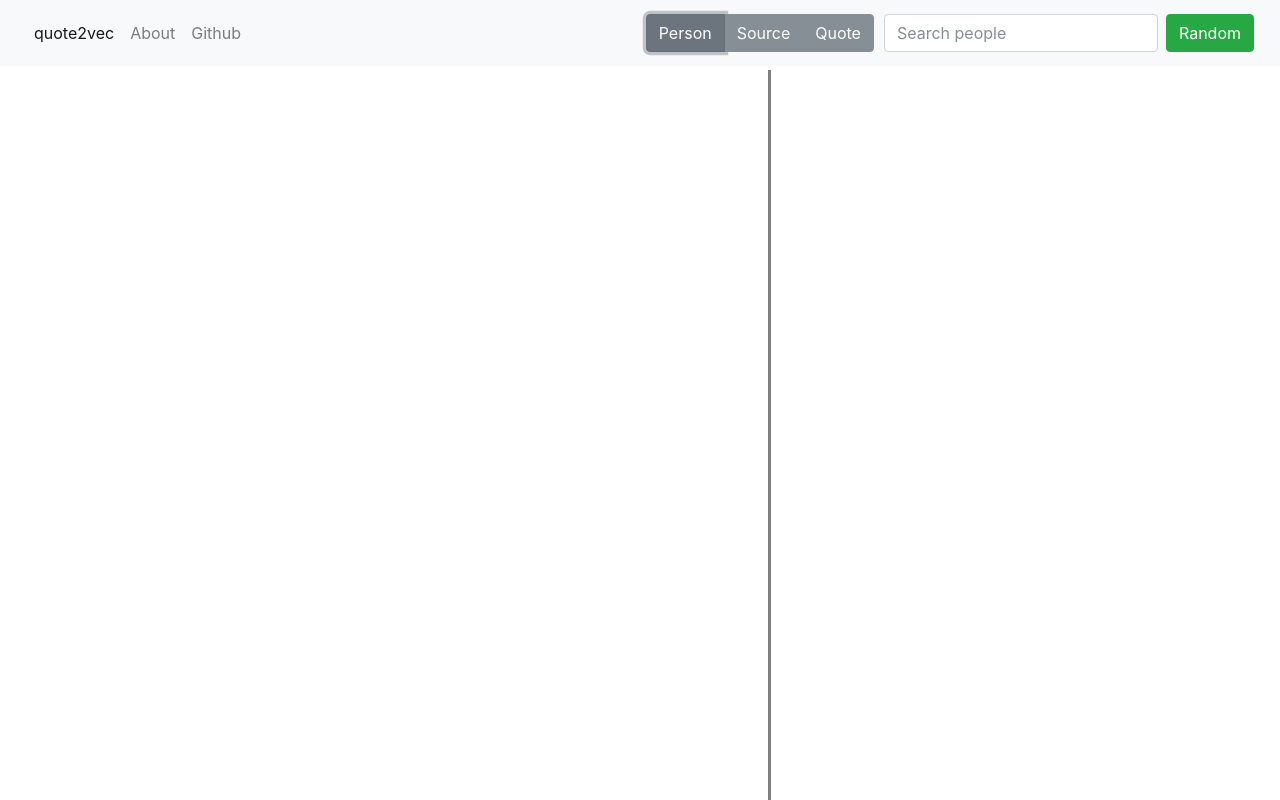
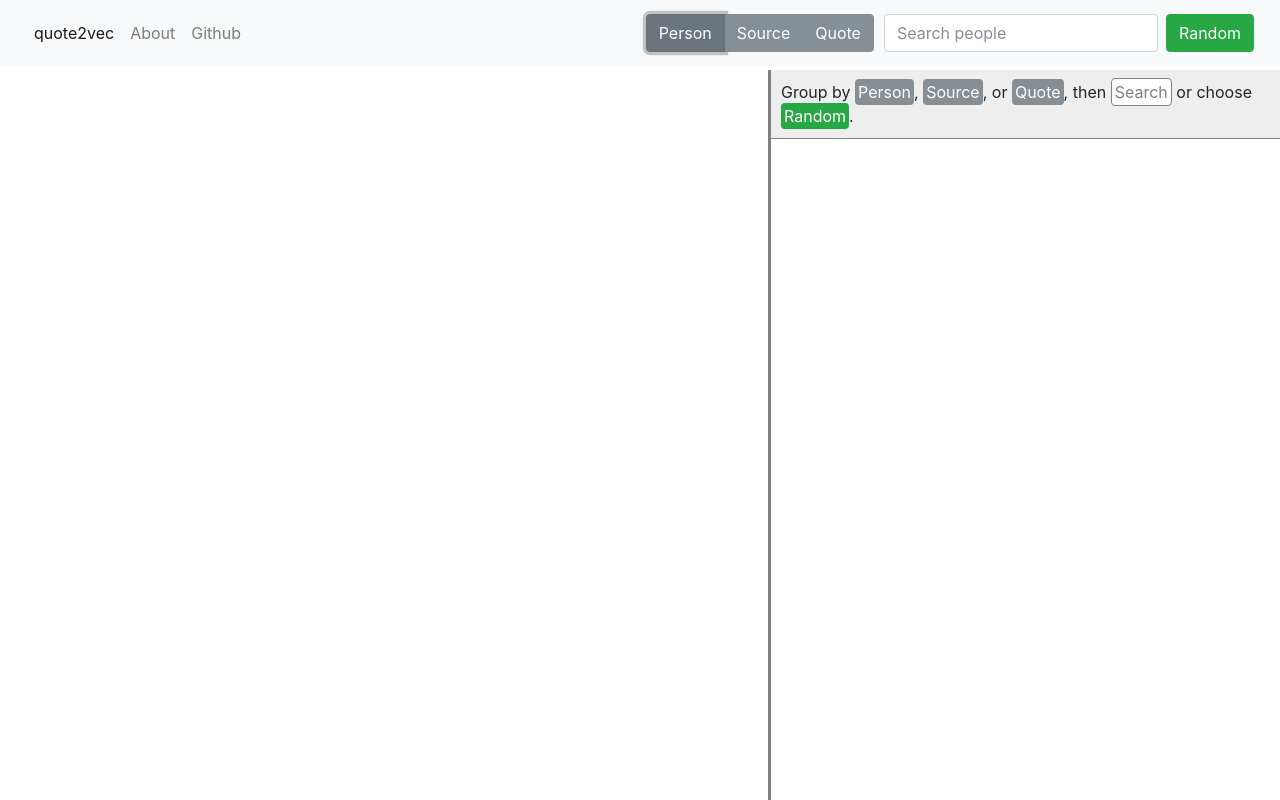
Before and after one commit to alexanderrich/quote2vec, a Flask app: page / in a window 1280 px wide. Run offline with Flask 2, Linux system fonts and the light colour scheme; some libraries are stand-ins or nearby versions.

Commit message:
add lots of cosmetic improvements, hover-over effects, etc

```diff
--- a/static/css/style.css
+++ b/static/css/style.css
@@ -31,9 +31,10 @@
 
 .groupholder {
     /* height: 15%; */
+    background-color: #EEE;
     flex: 0 1 auto;
     padding: 10px;
-    border-bottom: 3px solid gray;
+    border-bottom: 1px solid gray;
 }
 
 #svg-container {
@@ -68,7 +69,6 @@
 #grouplist-overlay {
     margin: 10px;
     position: absolute;
-    max-width: 400px;
     top: 0px;
 }
 
@@ -76,6 +76,8 @@
 .grouplistgroup {
     background-color: blue;
     padding: 10px;
+    float: left;
+    margin: 3px;
 }
 
 /* .group-x { */
@@ -88,7 +90,8 @@
 
 .tt-menu {
     width: 422px;
-    margin: 12px 0;
+    margin-top: 12px;
+    margin-left: -100px;
     padding: 8px 0;
     background-color: #fff;
     border: 1px solid #ccc;
@@ -122,3 +125,64 @@
 .btn-group {
     margin-right: 10px;
 }
+
+#addcoords {
+    float: right;
+    padding-left: 5px;
+}
+
+.searchtypespan {
+    padding: 3px;
+    color: white;
+    background-color: #868e96;
+    border-radius: 4px;
+}
+
+.randomspan {
+    padding: 3px;
+    color: white;
+    background-color: #28a745;
+    border-radius: 4px;
+}
+
+.searchspan {
+    padding: 3px;
+    color: gray;
+    background-color: white;
+    border: .5px solid gray;
+    border-radius: 4px;
+}
+
+.quote {
+    margin-bottom: 5px;
+    color: darkslategray;
+    font-size: 17px;
+    font-weight: 300;
+}
+
+.person {
+    padding-left: 15px;
+    margin-bottom: 5px;
+    color: gray;
+    font-size: 17px;
+    font-weight: 300;
+}
+
+.source {
+    padding-left: 15px;
+    color: gray;
+    font-size: 17px;
+    font-weight: 300;
+}
+
+.quote:hover {
+    font-weight: 400;
+}
+
+.person:hover {
+    font-weight: 400;
+}
+
+.source:hover {
+    font-weight: 400;
+}
--- a/static/js/script.js
+++ b/static/js/script.js
@@ -96,6 +96,7 @@
             if (source.length > 100) {
                 source = source.substring(0, 97) + '...';
             }
+            source = source + ' &ndash;';
         } else {
             head = "Quotes similar to";
             person = pl.get(
@@ -106,6 +107,7 @@
                 quote = quote.substring(0, 97) + '...';
             }
             quote = '"' + quote + '"';
+            quote = quote + ' &ndash;';
         }
         this.$el.html("");
         this.$el.html(this.template({head: head,
@@ -135,13 +137,40 @@
     className: 'grouplistgroup',
     events: {
         'click .group-name': 'openGroup',
-        'click .group-x': 'removeGroup'
+        'click .group-x': 'removeGroup',
+        'mouseover': 'highlightGroup',
+        'mouseout': 'unhighlightGroup'
     },
     initialize: function () {
         this.template = _.template($('#grouplist-button-template').html());
     },
     render: function () {
-        this.$el.html(this.template({info: this.model.id}));
+        var quote = '',
+            source = '',
+            person;
+        if (this.model.get('groupbasetype') === 'person') {
+            person = this.model.get('basemodel').get('name');
+        } else if (this.model.get('groupbasetype') === 'source') {
+            person = pl.get(
+                this.model.get('basemodel').get('person_id')
+            ).get('name');
+            source = this.model.get('basemodel').get('source');
+            if (source.length > 20) {
+                source = source.substring(0, 17) + '...';
+            }
+            source = source + " &ndash;";
+        } else {
+            person = pl.get(
+                this.model.get('basemodel').get('person_id')
+            ).get('name');
+            quote = this.model.get('basemodel').get('quote');
+            if (quote.length > 20) {
+                quote = quote.substring(0, 17) + '...';
+            }
+            quote = '"' + quote + '"';
+            quote = quote + " &ndash;";
+        }
+        this.$el.html(this.template({quote: quote, source: source, person: person}));
         this.$el.css('background-color', colors(this.model.id));
         return this;
     },
@@ -150,8 +179,23 @@
     },
     removeGroup: function () {
         this.$el.remove();
+        this.unhighlightGroup();
         this.model.get('groupList').remove(this.model);
         updateCoords();
+    },
+    highlightGroup: function () {
+        d3.selectAll('.dot')
+            .style('opacity', .3);
+        var points = d3.selectAll('.dotgroup_'+this.model.id);
+        if (!points.empty()) {
+            points.style('opacity', 1)
+                .style('stroke', 'black');
+        }
+    },
+    unhighlightGroup: function () {
+        d3.selectAll('.dot')
+            .style('opacity', .8)
+            .style('stroke', null);
     }
 });
 
@@ -182,13 +226,17 @@
     model: Quote,
     tagName: "div",
     className: "quotediv",
+    attributes: function () {
+        return {id: 'quotediv_' + this.model.id};
+    },
     events: {
         'click .quote': 'clickQuote',
         'click .source': 'clickSource',
-        'click .person': 'clickPerson'
+        'click .person': 'clickPerson',
+        'mouseover': 'highlightPoint',
+        'mouseout': 'unhighlightPoint'
     },
     initialize: function () {
-        this.id = "quotediv" + this.model.id;
         this.template = _.template($("#quote-template").html());
     },
     render: function () {
@@ -212,6 +260,22 @@
     },
     clickPerson: function () {
         showGroup('person', this.model.get('person_id'));
+    },
+    highlightPoint: function () {
+        this.$el.css("background-color", "AliceBlue");
+        d3.selectAll('.dot')
+            .style('opacity', .3);
+        var point = d3.select('.dotquote_'+this.model.id);
+        if (!point.empty()) {
+            point.style('opacity', 1)
+                .style('stroke', 'black');
+        }
+    },
+    unhighlightPoint: function () {
+        this.$el.css("background-color", "white");
+        d3.selectAll('.dot')
+            .style('opacity', .8)
+            .style('stroke', null);
     }
 });
 
@@ -291,7 +355,8 @@
 
     function zoomed() {
         container.attr("transform", d3.event.transform);
-        d3.selectAll('.dot').attr('r', 7/d3.event.transform.k);
+        d3.selectAll('.dot').attr('r', 7/d3.event.transform.k)
+            .style('stroke-width', 2/d3.event.transform.k);
     }
 
     function enterDots(selection){
@@ -300,13 +365,25 @@
             delay = empty ? 0 : 500;
         var k = d3.zoomTransform(svg.node()).k;
         selection.enter().append('circle')
-            .attr('class', 'dot')
+            .attr('class', function(d){return 'dot dotgroup_' + d.group +
+                                       ' dotquote_' + d.quote; })
             .attr('r', 7/k)
             .attr('cx', xMap)
             .attr('cy', yMap)
+            .style('stroke-width', 2/k)
+            .style('stroke', null)
             .style('opacity', 0)
+            .on('click', function (d) {
+                var substrings = d.group.match(/[a-zA-Z]+|[0-9]+/g);
+                showGroup(substrings[0], substrings[1]);
+                $('.quoteholder').prop({ scrollTop: -30 - $('.groupholder').height() + $('#quotediv_'+d.quote).position().top });
+                $('#quotediv_'+d.quote).css("background-color", "AliceBlue");
+            })
             .on('mouseover', function(d) {
+                $('#quotediv_'+d.quote).css("background-color", "AliceBlue");
                 var quote = ql.get(d.quote);
+                d3.select(this)
+                    .style('stroke', 'black');
                 var popupview = new QuoteView({model: quote, className: 'popup', el: $("#popup")});
                 if(d3.event.pageY > $(document).height() / 2) {
                     d3.select('#popup')
@@ -321,7 +398,11 @@
                 }
                 popupview.render();
             })
-            .on('mouseout', function () {
+            .on('mouseout', function (d) {
+                $('#quotediv_'+d.quote).css("background-color", 'white');
+                console.log($('#quotediv_'+d.quote).css("background-color"));
+                d3.select(this)
+                    .style('stroke', null);
                 d3.select('#popup')
                     .style('opacity', 0)
                     .style('top', null)
--- a/templates/quote2vec.html
+++ b/templates/quote2vec.html
@@ -55,18 +55,20 @@
                 <div id="grouplist-overlay" ></div>
             </div>
             <div id="quotelist-container" >
-
+            <div class="groupholder">
+                Group by <span class="searchtypespan">Person</span>, <span class="searchtypespan">Source</span>, or <span class="searchtypespan">Quote</span>, then <span class="searchspan">Search</span> or choose <span class="randomspan">Random</span>.
+            </div>
             </div>
         </div>
         <div class="popup" id="popup">
         </div>
         <script type="text/template" id="group-template">
             <div class="groupholder">
+                <button id="addcoords" class="btn btn-primary">Add to graph</button>
                 <span><%- head %></span>
-                <span><%- quote %></span>
-                <span><%- source %></span>
+                <span><%= quote %></span>
+                <span><%= source %></span>
                 <span><%- person %></span>
-                <button id="addcoords" class="btn btn-primary">Add to graph</button>
             </div>
             <div class="quoteholder"></div>
         </script>
@@ -76,7 +78,11 @@
                 <p class="source"><%- source %></p>
         </script>
         <script type="text/template" id="grouplist-button-template">
-            <span class="group-name"><%- info %></span> <span class="group-x"><svg xmlns="http://www.w3.org/2000/svg" width="24" height="22" viewBox="0 0 12 16"><g transform="scale(1.2)"><path fill-rule="evenodd" style='fill: white' d="M7.48 8l3.75 3.75-1.48 1.48L6 9.48l-3.75 3.75-1.48-1.48L4.52 8 .77 4.25l1.48-1.48L6 6.52l3.75-3.75 1.48 1.48z"/></g></svg></span>
+            <span class="group-name">
+                <span><%= quote %></span>
+                <span><%= source %></span>
+                <span><%- person %></span>
+</span> <span class="group-x"><svg xmlns="http://www.w3.org/2000/svg" width="24" height="22" viewBox="0 0 12 16"><g transform="scale(1.2)"><path fill-rule="evenodd" style='fill: white' d="M7.48 8l3.75 3.75-1.48 1.48L6 9.48l-3.75 3.75-1.48-1.48L4.52 8 .77 4.25l1.48-1.48L6 6.52l3.75-3.75 1.48 1.48z"/></g></svg></span>
         </script>
     </body>
 </html>
```
